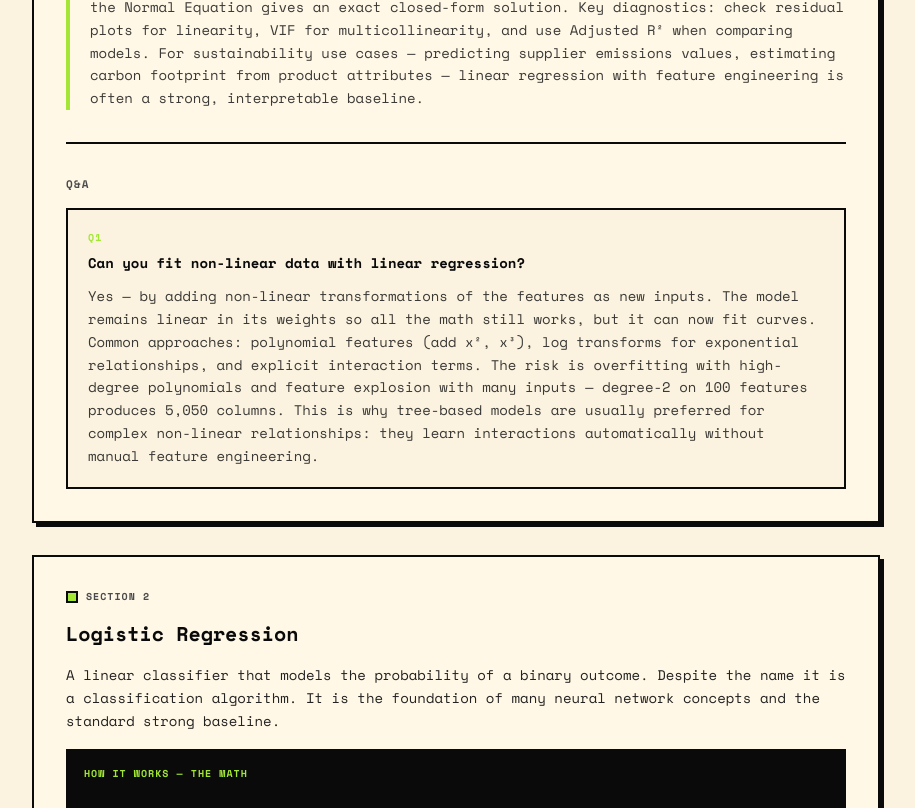
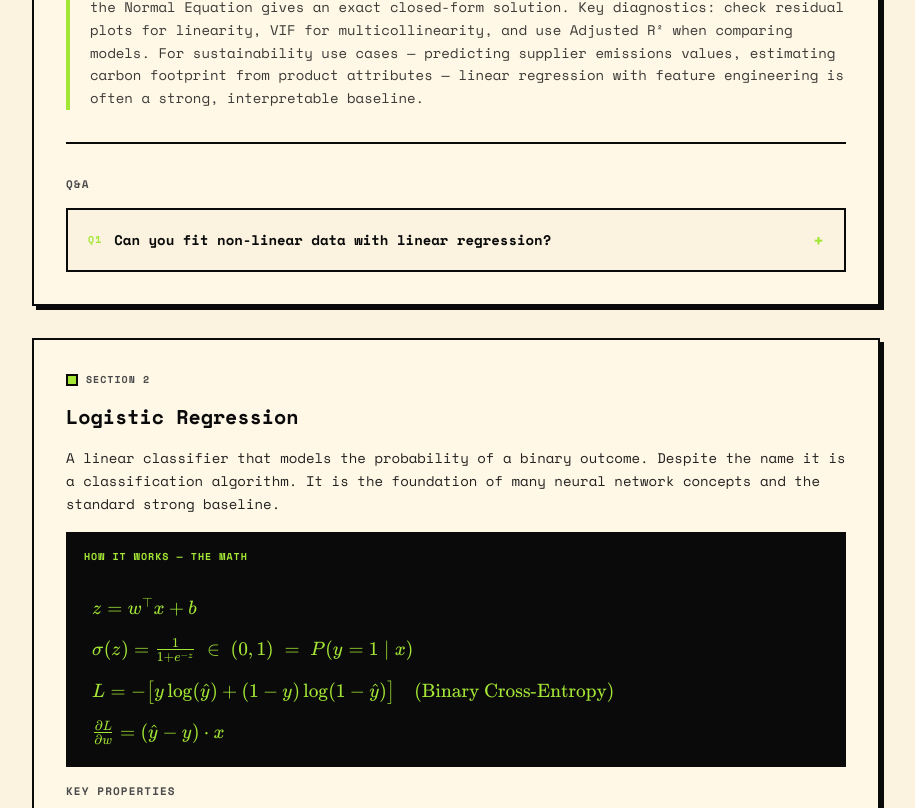
Before and after one commit to kpal002/portfolio, a Next.js app: page /deep-dives/classical-ml in a window 1280 px wide. Shown: the part 5052-5860 px from the top of the page, without its empty margins (184-1099 px from the left). Built offline with nearby package versions, Linux system fonts and the light colour scheme.

Commit message:
Convert QABlock to collapsible accordion client component

```diff
--- /dev/null
+++ b/app/deep-dives/classical-ml/QABlock.jsx
@@ -0,0 +1,42 @@
+"use client";
+import { useState } from "react";
+
+function QAItem({ item, index }) {
+  const [open, setOpen] = useState(false);
+  return (
+    <div className="border-2 border-ink bg-bg">
+      <button
+        onClick={() => setOpen((o) => !o)}
+        className="flex w-full items-center justify-between gap-4 p-5 text-left"
+      >
+        <div className="flex items-start gap-3">
+          <span className="shrink-0 text-[10px] font-bold uppercase tracking-widest text-accent pt-0.5">
+            Q{index + 1}
+          </span>
+          <span className="text-sm font-bold">{item.q}</span>
+        </div>
+        <span className="shrink-0 text-lg font-bold text-accent leading-none">
+          {open ? "−" : "+"}
+        </span>
+      </button>
+      {open && (
+        <div className="border-t-2 border-ink px-5 pb-5 pt-4 text-sm leading-relaxed text-ink/80">
+          {item.a}
+        </div>
+      )}
+    </div>
+  );
+}
+
+export default function QABlock({ items, title = "Q&A" }) {
+  return (
+    <div className="mt-8 border-t-2 border-ink pt-8">
+      <p className="mb-4 text-[11px] font-bold uppercase tracking-widest text-muted">{title}</p>
+      <div className="space-y-2">
+        {items.map((item, i) => (
+          <QAItem key={i} item={item} index={i} />
+        ))}
+      </div>
+    </div>
+  );
+}
--- a/app/deep-dives/classical-ml/page.jsx
+++ b/app/deep-dives/classical-ml/page.jsx
@@ -1,6 +1,7 @@
 import Link from "next/link";
 import { ArrowLeft } from "lucide-react";
 import katex from "katex";
+import QABlock from "./QABlock";
 
 export const metadata = {
   title: "Classical ML — Deep Dives — Kuntal Pal",
@@ -150,22 +151,6 @@ function Insight({ label = "Key Insight", children }) {
   );
 }
 
-function QABlock({ items, title = "Q&A" }) {
-  return (
-    <div className="mt-8 border-t-2 border-ink pt-8">
-      <p className="mb-4 text-[11px] font-bold uppercase tracking-widest text-muted">{title}</p>
-      <div className="space-y-5">
-        {items.map((item, i) => (
-          <div key={i} className="border-2 border-ink bg-bg p-5">
-            <p className="text-[10px] font-bold uppercase tracking-widest text-accent mb-2">Q{i + 1}</p>
-            <p className="text-sm font-bold mb-3">{item.q}</p>
-            <div className="text-sm leading-relaxed text-ink/80">{item.a}</div>
-          </div>
-        ))}
-      </div>
-    </div>
-  );
-}
 
 export default function ClassicalMLPage() {
   return (
```
